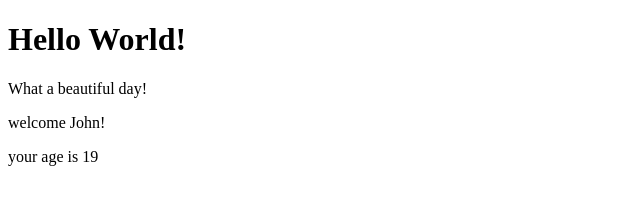
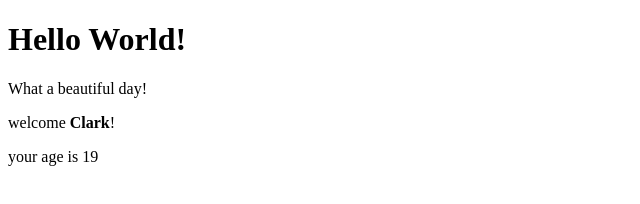
Before and after one commit to karimhaj/react-exercises, a React (Create React App) app in the folder my-app/: page / in a window 1280 px wide. Shown: the top 204 px of the page, without its empty margins (0-640 px from the left). Built offline with nearby package versions, Linux system fonts and the light colour scheme.

Commit message:
complete exercise 5 of conditional rendering

```diff
--- a/my-app/src/App.js
+++ b/my-app/src/App.js
@@ -2,14 +2,14 @@ import React from "react";
 import { Hello } from './HelloWorld';
 import { Welcome } from './Message';
 
-// const theName = <b>Clark</b>;
+const theName = <b>Clark</b>;
 
 export class App extends React.Component {
     render(){
         return(
             <div>
                 <Hello />
-                <Welcome age="19" name='John'/>
+                <Welcome age="19" name={theName}/>
             </div>
         )
     }
--- a/my-app/src/Message.js
+++ b/my-app/src/Message.js
@@ -11,12 +11,13 @@ export class Welcome extends React.Component {
         return (
             <div>
         <p>welcome {this.props.name}!</p>
+        <Age age = {this.props.age}/>
 
-        {
+        {/* {
         this.props.age > 18 && this.props.age < 65 && this.props.name === 'John'
         ?<Age age = {this.props.age}/>
         : <p>age is not between 19 and 64 or the name is not John</p>
-        }
+        } */}
 
         </div>
         )
@@ -31,7 +32,7 @@ export class Age extends React.Component{
         return <div>
             {this.props.age > 18
             ? <p> your age is {this.props.age}</p>
-            : <p> Your age is lower than 18 </p>
+            : <p> You are very young! </p>
             }
             </div>
         }
```
